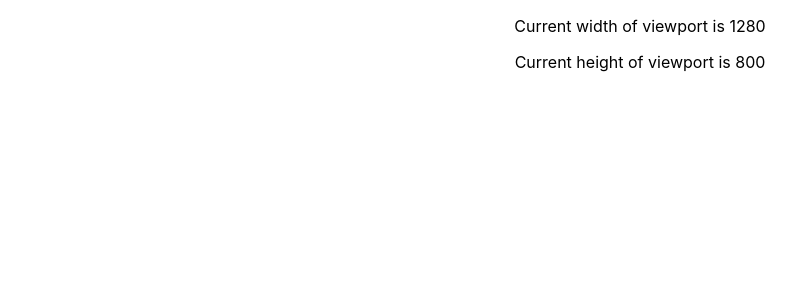
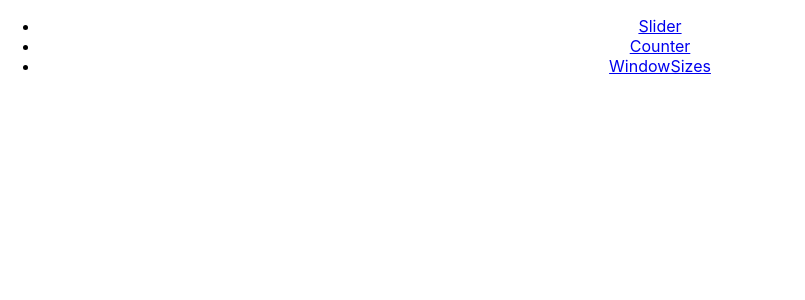
Before and after one commit to NforceCode/react-classtasks, a React (Create React App) app: page / in a window 1280 px wide. Shown: the top 300 px of the page, without its empty margins (0-805 px from the left). Built offline with nearby package versions, Linux system fonts and the light colour scheme.

Commit message:
Add basic component switcher

```diff
--- a/src/App.js
+++ b/src/App.js
@@ -4,6 +4,12 @@ import Counter from './components/Counter';
 import FlexContainer from './components/FlexContainer';
 import Slider from './components/Slider';
 import WindowSizes from './components/WindowSizes';
+import {
+  BrowserRouter as Router,
+  Switch,
+  Route,
+  Link
+} from "react-router-dom";
 
 const data = [
   {
@@ -29,9 +35,42 @@ const data = [
 const App = () => {
   return (
     <div className='App'>
+      <Router>
+
+        <nav>
+
+          <ul>
+            <li>
+              <Link to='/slider' >Slider</Link>
+            </li>
+            <li>
+              <Link to='/counter'>Counter</Link>
+            </li>
+            <li>
+              <Link to='/windowsizes' >WindowSizes</Link>
+            </li>
+          </ul>
+
+        </nav>
+
+        <Switch>
+
+          <Route path='/slider'>
+            <Slider data={data}/>
+          </Route>
+
+          <Route path='/counter'>
+            <Counter/>
+          </Route>
+
+          <Route path='/windowsizes'>
+            <WindowSizes/>
+          </Route>
+        </Switch>
+      </Router>
       {/* <Slider data={data} /> */}
       {/* <Counter /> */}
-      <WindowSizes />
+      {/* <WindowSizes /> */}
     </div>
   );
 };
```
